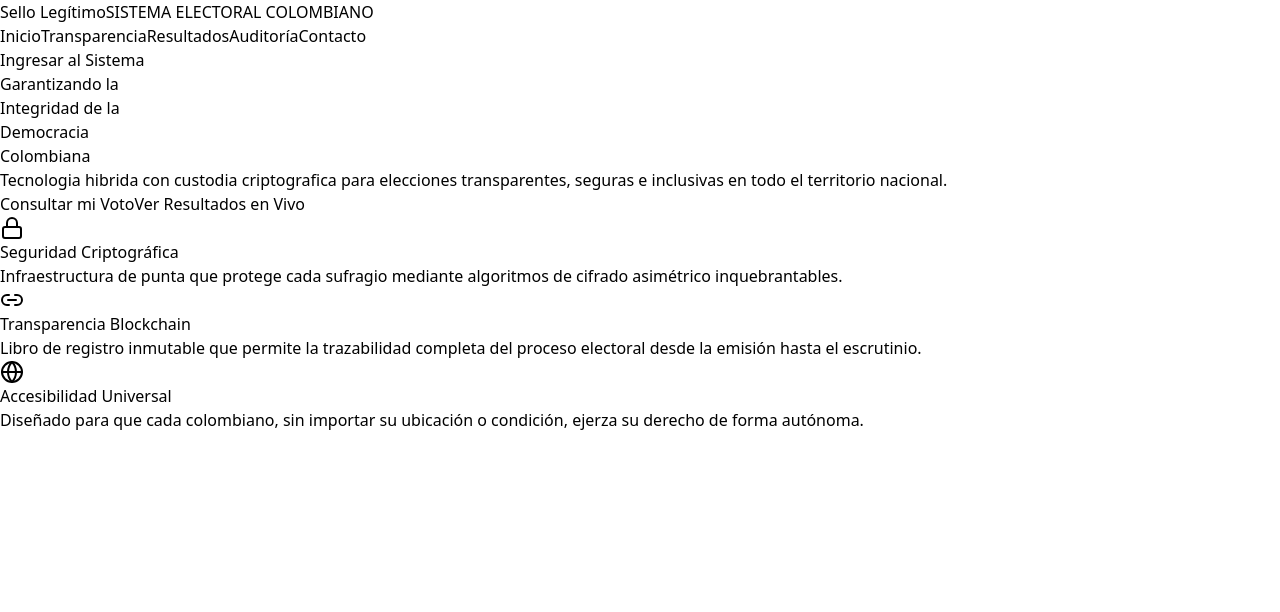
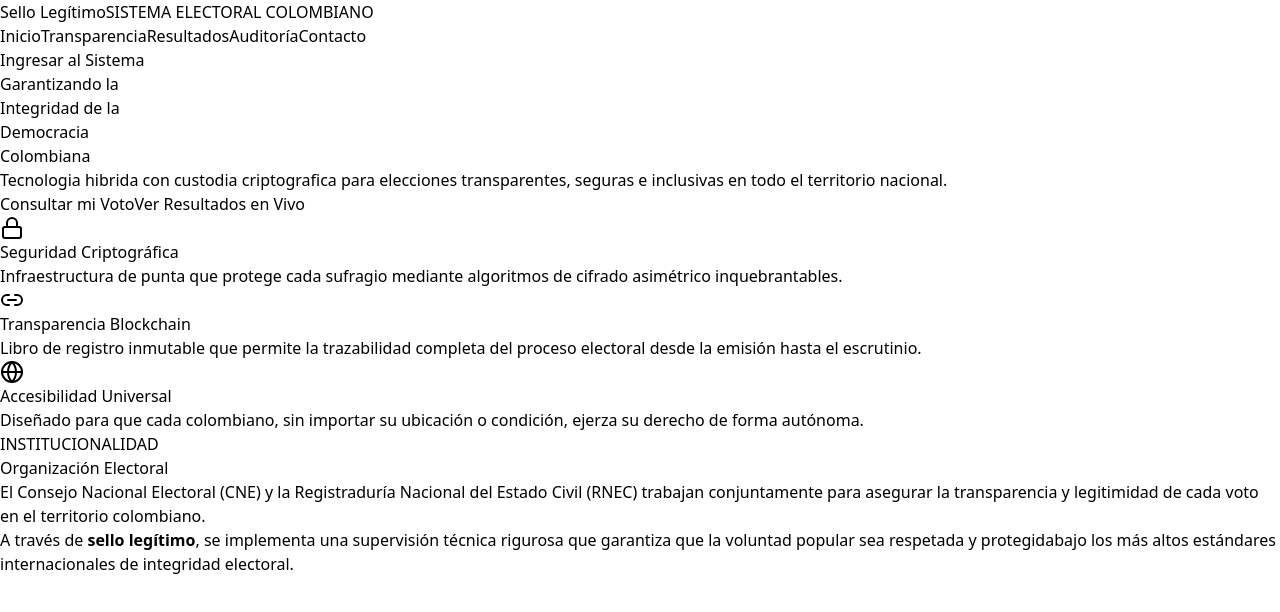
Before and after one commit to At-Sovereign-Technologies/sello-legitimo-frontend, a React (Vite) app: page / in a window 1280 px wide. Shown: the top 612 px of the page. Built offline with nearby package versions, Linux system fonts and the light colour scheme.

Commit message:
[CREATE]: Organization, terminada.

```diff
--- /dev/null
+++ b/src/components/Organization.tsx
@@ -0,0 +1,29 @@
+export default function Organization() {
+  return (
+    <section className="px-10 py-20 bg-[#f1e4e2]">
+
+      <div className="max-w-6xl mx-auto text-center">
+
+        {/* subtítulo */}
+        <p className="text-xs tracking-widest text-red-500 font-semibold mb-2">
+          INSTITUCIONALIDAD
+        </p>
+
+        {/* título */}
+        <h2 className="text-3xl md:text-4xl font-bold">
+          Organización Electoral
+        </h2>
+
+        {/* descripción */}
+        <p className="mt-4 text-gray-600 max-w-2xl mx-auto">
+          El Consejo Nacional Electoral (CNE) y la Registraduría Nacional del Estado Civil (RNEC) trabajan conjuntamente para asegurar la transparencia y legitimidad de cada voto en el territorio colombiano.
+        </p>
+
+        <p className="mt-4 text-gray-600 max-w-2xl mx-auto">
+          A través de <b>sello legítimo</b>, se implementa una supervisión técnica rigurosa que garantiza que la voluntad popular sea respetada y protegidabajo los más altos estándares internacionales de integridad electoral.
+        </p>
+
+      </div>
+    </section>
+  )
+}
--- a/src/pages/Landing.tsx
+++ b/src/pages/Landing.tsx
@@ -1,6 +1,7 @@
 import NavBar from "../components/NavBar"
 import Hero from "../components/Hero"
 import Features from "../components/Features"
+import Organization from "../components/Organization"
 
 export default function Landing() {
   return (
@@ -8,6 +9,7 @@ export default function Landing() {
       <NavBar />
       <Hero />
       <Features />
+      <Organization />
     </div>
   )
 }
```
